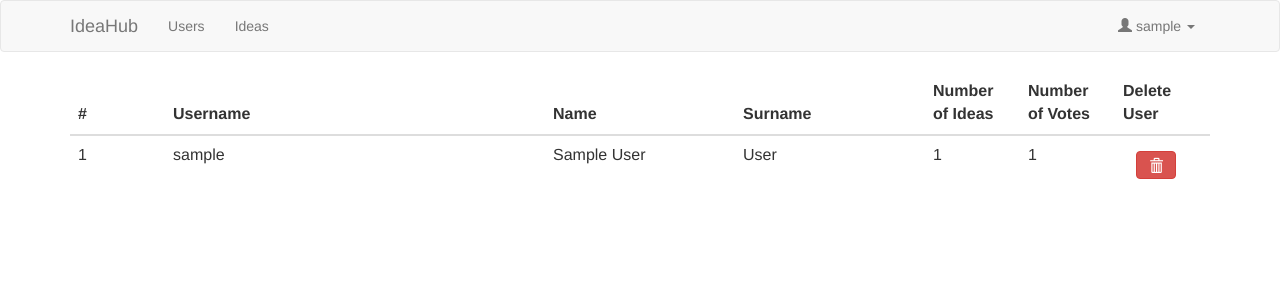
After one commit to boceckts/ideahub, a Flask app: page /admin/users in a window 1280 px wide. The commit adds this page. Shown: the top 300 px of the page. Run offline with Flask 2, Linux system fonts and the light colour scheme; a user stored in the database is signed in; tables that the repository leaves empty hold one stand-in row (values such as "Sample post"); some libraries are stand-ins or nearby versions.

Commit message:
added admin/users and functionality to delete them

```diff
--- a/app/templates/admin/navbar.html
+++ b/app/templates/admin/navbar.html
@@ -11,6 +11,9 @@
         <div class="collapse navbar-collapse" id="navBarContent">
             {% if not current_user.is_anonymous %}
                 <ul class="nav navbar-nav">
+                  <li class="{{ "active" if "explore" in title|lower }}">
+                    <a href="{{ url_for('admin_users') }}">Users</a>
+                  </li>
                   <li class="{{ "active" if "explore" in title|lower }}">
                     <a href="{{ url_for('admin_ideas') }}">Ideas</a>
                   </li>
--- /dev/null
+++ b/app/templates/admin/users.html
@@ -0,0 +1,49 @@
+{% extends "admin/base.html" %}
+
+{% block app_content %}
+  <script>
+      function deleteUserConfirmation() {
+          return (confirm('Are you sure you want to delete this user?'));
+      }
+  </script>
+  <table class='table table-hover' style='table-layout: fixed'>
+    <thead>
+      <tr>
+        <th class="col-xs-1" style='overflow: hidden'>#</th>
+        <th class="col-xs-4" style='overflow: hidden'>Username</th>
+        <th class="col-xs-2" style='overflow: hidden'>Name</th>
+        <th class="col-xs-2" style='overflow: hidden'>Surname</th>
+        <th class="col-xs-1" style='overflow: hidden'>Number of Ideas</th>
+        <th class="col-xs-1" style='overflow: hidden'>Number of Votes</th>
+        <th class="col-xs-1" style='overflow: hidden'>Delete User</th>
+      </tr>
+    </thead>
+    {% for i in range(users|count) %}
+      <tr>
+        <td style='overflow: hidden'>{{ i + 1 }}</td>
+        <td style='overflow: hidden'>
+          {{ users[i].username }}
+        </td>
+        <td style='overflow: hidden'>
+          {{ users[i].name }}
+        </td>
+        <td style='overflow: hidden'>
+          {{ users[i].surname }}
+        </td>
+        <td style='overflow: hidden'>
+          {{ users[i].idea_count }}
+        </td>
+        <td style='overflow: hidden'>
+          {{ users[i].votes_count }}
+        </td>
+        <td style='overflow: hidden'>
+          <form title='Delete User' class="btn" action="{{ url_for('delete_profile', user_id=users[i].id) }}" onsubmit='return deleteUserConfirmation()'>
+            <button type="submit" class="btn btn-danger">
+              <span class="glyphicon glyphicon-trash"></span>
+            </button>
+          </form>
+        </td>
+      </tr>
+    {% endfor %}
+  </table>
+{% endblock %}
--- a/app/views.py
+++ b/app/views.py
@@ -13,7 +13,7 @@ from app.services.idea_service import get_idea, idea_exists, delete_idea_by_id,
     get_top_ten_ideas_by_score, get_top_ten_ideas_by_upvotes, get_top_ten_ideas_by_downvotes, \
     get_top_ten_ideas_by_total_votes, idea_title_exists, get_idea_by_title
 from app.services.user_service import get_user_by_username, edit_user_by_form, \
-    delete_user_by_id, save_user_by_form
+    delete_user_by_id, save_user_by_form, get_all_users
 from app.services.vote_service import save_vote, vote_exists, get_vote, get_votes, edit_vote, delete_vote_by_id
 
 
@@ -144,14 +144,24 @@ def edit_profile():
     return render_template('user/edit-user.html', title='Edit Profile', form=form)
 
 
-@app.route('/user/profile/delete', methods=['GET'])
-def delete_profile():
+@app.route('/user/profile/<int:user_id>/delete', methods=['GET'])
+def delete_profile(user_id):
     if not current_user.is_authenticated:
         return redirect(url_for('login'))
-    delete_user_by_id(current_user.id)
-    logout_user()
-    flash('Your profile has been deleted!', 'info')
-    return redirect(url_for('index'))
+    if str(current_user.role) == 'UserRole.admin':
+        if user_id != current_user.id:
+            delete_user_by_id(user_id)
+            flash('The profile has been deleted!', 'info')
+            return redirect(url_for('admin_users'))
+        else:
+            abort(403)
+    elif current_user.id == user_id:
+        delete_user_by_id(current_user.id)
+        logout_user()
+        flash('Your profile has been deleted!', 'info')
+        return redirect(url_for('index'))
+    else:
+        abort(403)
 
 
 @app.route('/ideas/explore', methods=['GET', 'POST'])
@@ -254,6 +264,15 @@ def admin():
         abort(403)
     return render_template('admin/admin.html', title='Admin')
 
+@app.route('/admin/users', methods=['GET', 'POST'])
+def admin_users():
+    print()
+    if not current_user.is_authenticated:
+        return redirect(url_for('login'))
+    if str(current_user.role) != 'UserRole.admin':
+        abort(403)
+    return render_template('admin/users.html', title='Admin - View Users', users=get_all_users())
+
 @app.route('/admin/ideas', methods=['GET', 'POST'])
 def admin_ideas():
     if not current_user.is_authenticated:
```
